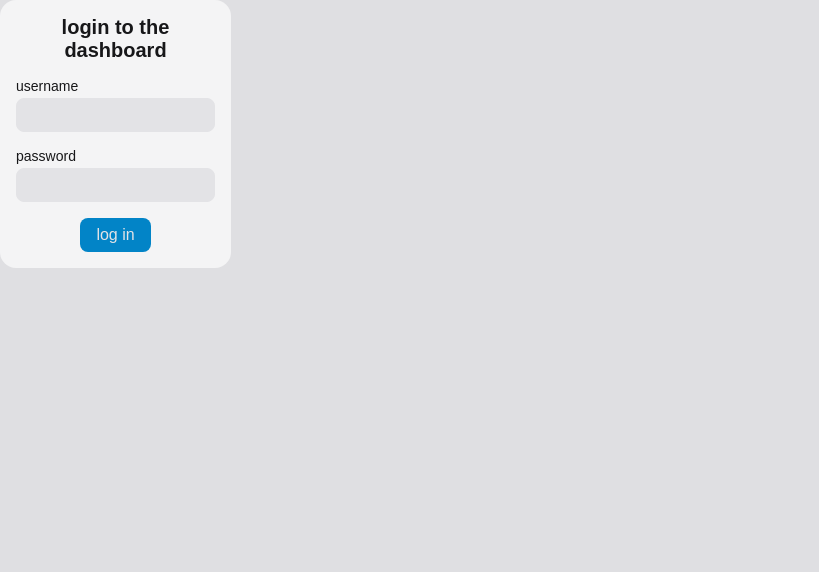
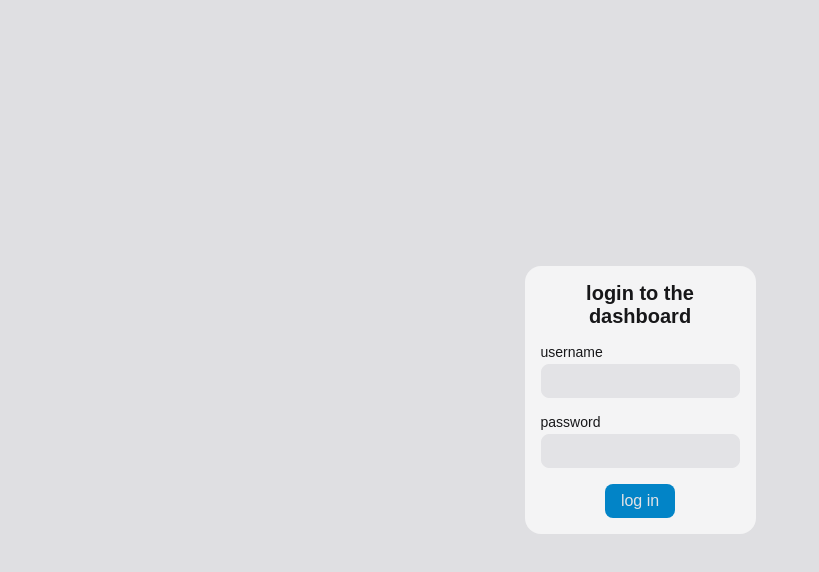
Before and after one commit to resultfulness/dashboard, a React (Vite) app: page /login in a window 1280 px wide. Shown: the top 572 px of the page, without its empty margins (0-819 px from the left). Built offline with nearby package versions, Linux system fonts and the light colour scheme; a web font is replaced by a local one.

Commit message:
add login page

```diff
--- /dev/null
+++ b/src/pages/login.css
@@ -0,0 +1,5 @@
+.login-page {
+    display: grid;
+    place-items: center;
+    height: 100vh;
+}
--- a/src/pages/login.tsx
+++ b/src/pages/login.tsx
@@ -1,8 +1,9 @@
+import "./login.css";
 import LoginForm from "../components/organisms/login-form";
 
 export default function Login() {
     return (
-        <div>
+        <div className="login-page">
             <LoginForm />
         </div>
     );
```
